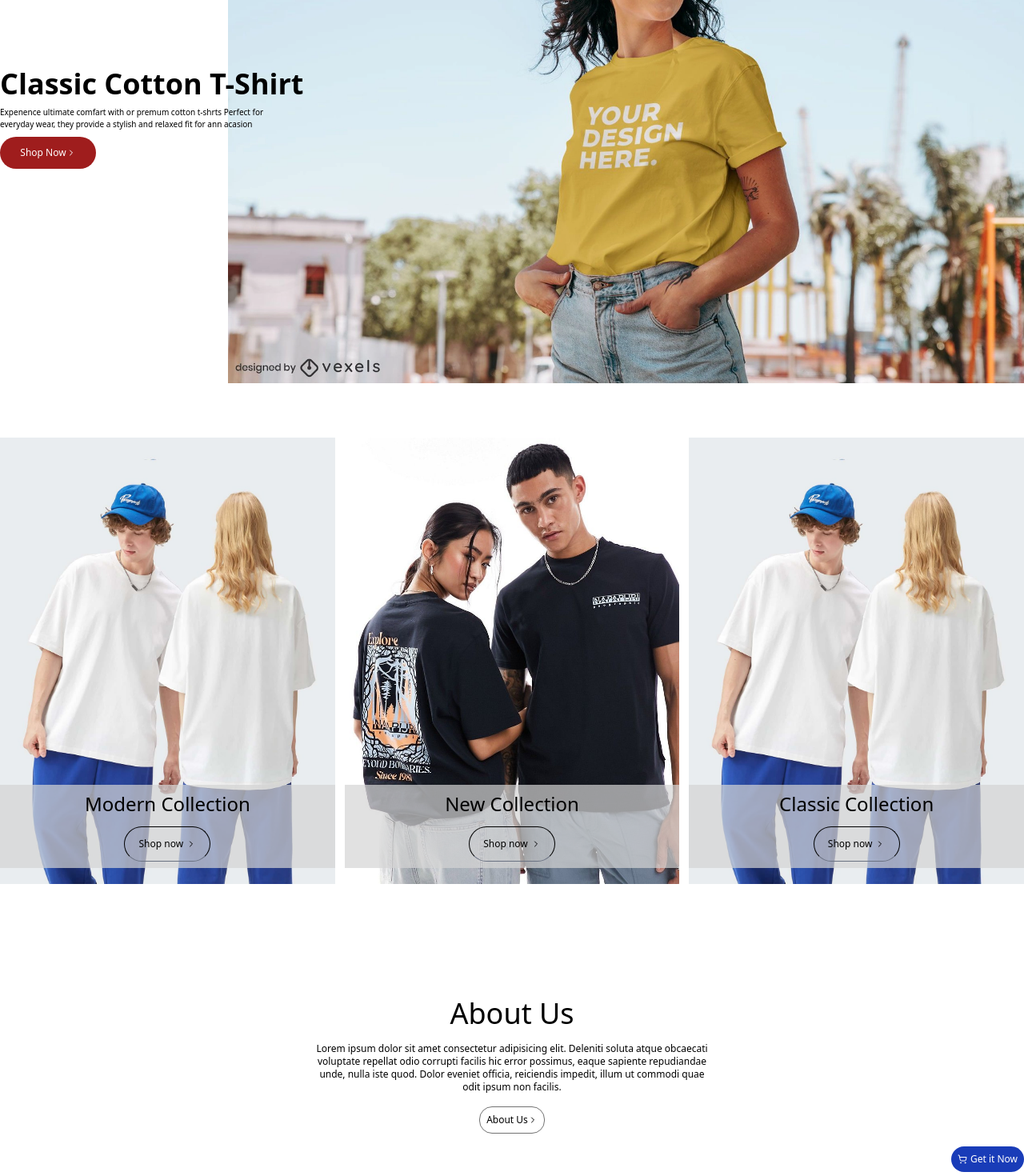
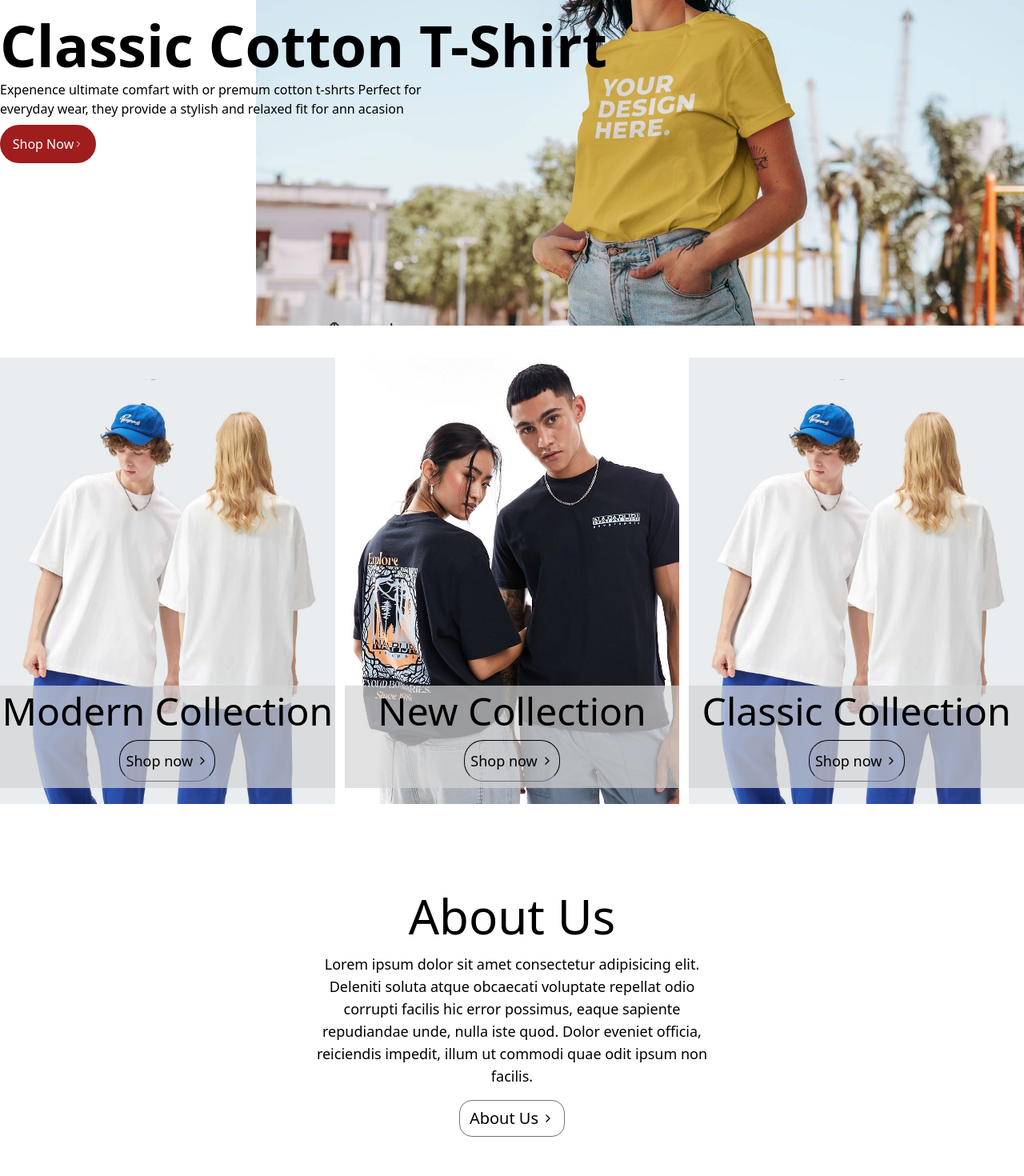
Before and after one commit to Zoidevzx/Projeto-Final-React, a Next.js app: page / in a window 1280 px wide. Shown: the part 220-1690 px from the top of the page at 80% size. Built offline with nearby package versions, Linux system fonts and the light colour scheme.

Commit message:
terminando a responsividade de home

```diff
--- a/app/globals.css
+++ b/app/globals.css
@@ -7,7 +7,7 @@
 }
 
 .button_home{
-  @apply text-xs flex-center flex-row gap-1 w-27 h-11 rounded-3xl p-1 border-1 border-b-gray-500
+  @apply text-sm xl:text-lg flex-center flex-row gap-1 w-27 h-11 rounded-3xl p-1 border-1 border-b-gray-500 xl:w-30 xl:h-13 max-sm:text-xs
 }
 
 body {
--- a/components/Home.jsx
+++ b/components/Home.jsx
@@ -6,52 +6,52 @@ export default function Home() {
 
   return (
     <div className="flex-center">
-      <div className="container grid grid-rows-[5.3fr_5fr_4fr] ">
+      <div className="container grid grid-rows-[5.3fr_5fr_4fr] gap-10 max-sm:grid-rows-[5.3fr_6fr_3fr] ">
 
         <div className="flex relative">
 
-          <div className='flex flex-col justify-center z-1 gap-2 '>
-            <h1 className='m-[0] font-bold text-4xl 2xl:text-7xl'>Classic Cotton T-Shirt</h1>
-            <p className='text-[10px] w-[367.27px] 2xl:text-base 2xl:w-140'>Expenence ultimate comfart with or premum cotton t-shrts Perfect for everyday wear, they provide a stylish and relaxed fit for ann acasion</p>
-            <Link href={'/shop'} className='bg-[#9F1D1D] rounded-[40px] w-30 h-10 text-white border-none flex-center text-xs 2xl:text-base 2xl:h-12'>
+          <div className='flex flex-col justify-center z-1 gap-2 max-sm:items-center w-full'>
+            <h1 className='m-[0] font-bold text-4xl xl:text-7xl lg:text-5xl'>Classic Cotton T-Shirt</h1>
+            <p className='text-[10px] w-[367.27px] lg:text-base lg:w-140 max-sm:text-center '>Expenence ultimate comfart with or premum cotton t-shrts Perfect for everyday wear, they provide a stylish and relaxed fit for ann acasion</p>
+            <Link href={'/shop'} className='bg-[#9F1D1D] rounded-[40px] w-30 h-10 text-white border-none flex-center text-xs lg:text-base lg:h-12'>
 
               Shop Now <ChevronRight size={12} className='2xl:size-3.5'/>
             </Link>
           </div>
-          <div className='absolute h-full w-75% right-[0px]'>
-            <img src="Imagem_Home_Principal.webp" alt="" className='h-full w-auto  object-cover ' />
+          <div className='absolute h-full md:w-[75%] right-[0px] max-sm:w-full '>
+            <img src="Imagem_Home_Principal.webp" alt="" className='h-full w-full object-cover max-sm:opacity-60' />
           </div>
 
         </div>
 
-        <div className="grid grid-flow-col grid-cols-auto gap-3 mt-17">
+        <div className="grid grid-flow-col grid-cols-auto gap-3 ">
 
-          <div className="relative">
+          <div className="relative ">
             <img src="item1_Home.png" alt="" className='w-full h-full object-cover' />
-            <div className='absolute z-10 gap-3 inset-x-0 flex-center flex-col justify-end bottom-5 bg-neutral-300/70 py-2' >
-              <h1 className='text-2xl'>Modern Collection</h1>
-              <Link href={'/shop'} className='button_home' >
-                Shop now <ChevronRight size={12} />
+            <div className='absolute z-10 gap-3 inset-x-0 flex-center flex-col justify-end bottom-5 bg-neutral-300/70 py-2 2xl:p-10 2xl:gap-5' >
+              <h1 className='text-2xl xl:text-5xl max-sm:text-lg'>Modern Collection</h1>
+              <Link href={'/shop'} className='button_home ' >
+                Shop now <ChevronRight size={12} className='xl:size-4 max-sm:size-2 '/>
               </Link>
             </div>
           </div>
 
           <div className="relative">
             <img src="item2_Home.png" alt="" className='w-full h-full object-cover' />
-            <div className='absolute z-10 gap-3 inset-x-0 flex-col flex-center justify-end bottom-5 bg-neutral-300/70 py-2' >
-              <h1 className='text-2xl'>New Collection</h1>
+            <div className='absolute z-10 gap-3 inset-x-0 flex-col flex-center justify-end bottom-5 bg-neutral-300/70 py-2 2xl:p-10 2xl:gap-5' >
+              <h1 className='text-2xl xl:text-5xl max-sm:text-lg'>New Collection</h1>
               <Link href={'/shop'} className='button_home' >
-                Shop now <ChevronRight size={12} />
+                Shop now <ChevronRight size={12} className='xl:size-4 max-sm:size-2 '/>
               </Link>
             </div>
           </div>
 
           <div className="relative">
             <img src="item1_Home.png" alt="" className='w-full h-full object-cover' />
-            <div className='absolute z-10 inset-x-0 gap-3 flex-center flex-col justify-end bottom-5 bg-neutral-300/70 py-2' >
-              <h1 className='text-2xl'>Classic Collection</h1>
+            <div className='absolute z-10 inset-x-0 gap-3 flex-center flex-col justify-end bottom-5 bg-neutral-300/70 py-2 2xl:p-10 2xl:gap-5' >
+              <h1 className='text-2xl xl:text-5xl max-sm:text-lg'>Classic Collection</h1>
               <Link href={'/shop'} className='button_home' >
-                Shop now <ChevronRight size={12} />
+                Shop now <ChevronRight size={12} className='xl:size-4 max-sm:size-2 '/>
               </Link>
             </div>
           </div>
@@ -60,16 +60,13 @@ export default function Home() {
         </div>
 
         <div className="flex-center flex-col gap-4">
-          <h1 className='text-4xl'>About Us</h1>
-          <p className='text-center text-xs w-125 '>
+          <h1 className='text-4xl xl:text-6xl lg:text-5xl'>About Us</h1>
+          <p className='text-center text-xs w-125 xl:text-lg lg:text-base '>
             Lorem ipsum dolor sit amet consectetur adipisicing elit. Deleniti soluta atque obcaecati voluptate repellat odio corrupti facilis hic error possimus, eaque sapiente repudiandae unde, nulla iste quod. Dolor eveniet officia, reiciendis impedit, illum ut commodi quae odit ipsum non facilis.
           </p>
-          <Link href={'/aboutus'} className='text-xs flex-center felx-col border-1 border-neutral-500 p-2 rounded-2xl cursor-pointer'>
-            About Us <ChevronRight size={12} />
+          <Link href={'/aboutus'} className='text-xs flex-center felx-col border-1 border-neutral-500 p-2 gap-1 rounded-2xl lg:text-xl lg:px-3 '>
+            About Us <ChevronRight size={12} className='size-4'/>
           </Link>
-          <div className='w-full flex justify-end'>
-            <button className='text-white text-xs bg-blue-800 flex-center gap-1 felx-rows rounded-2xl p-2'><ShoppingCart size={12} /> Get it Now</button>
-          </div>
         </div>
       </div>
     </div>
```
